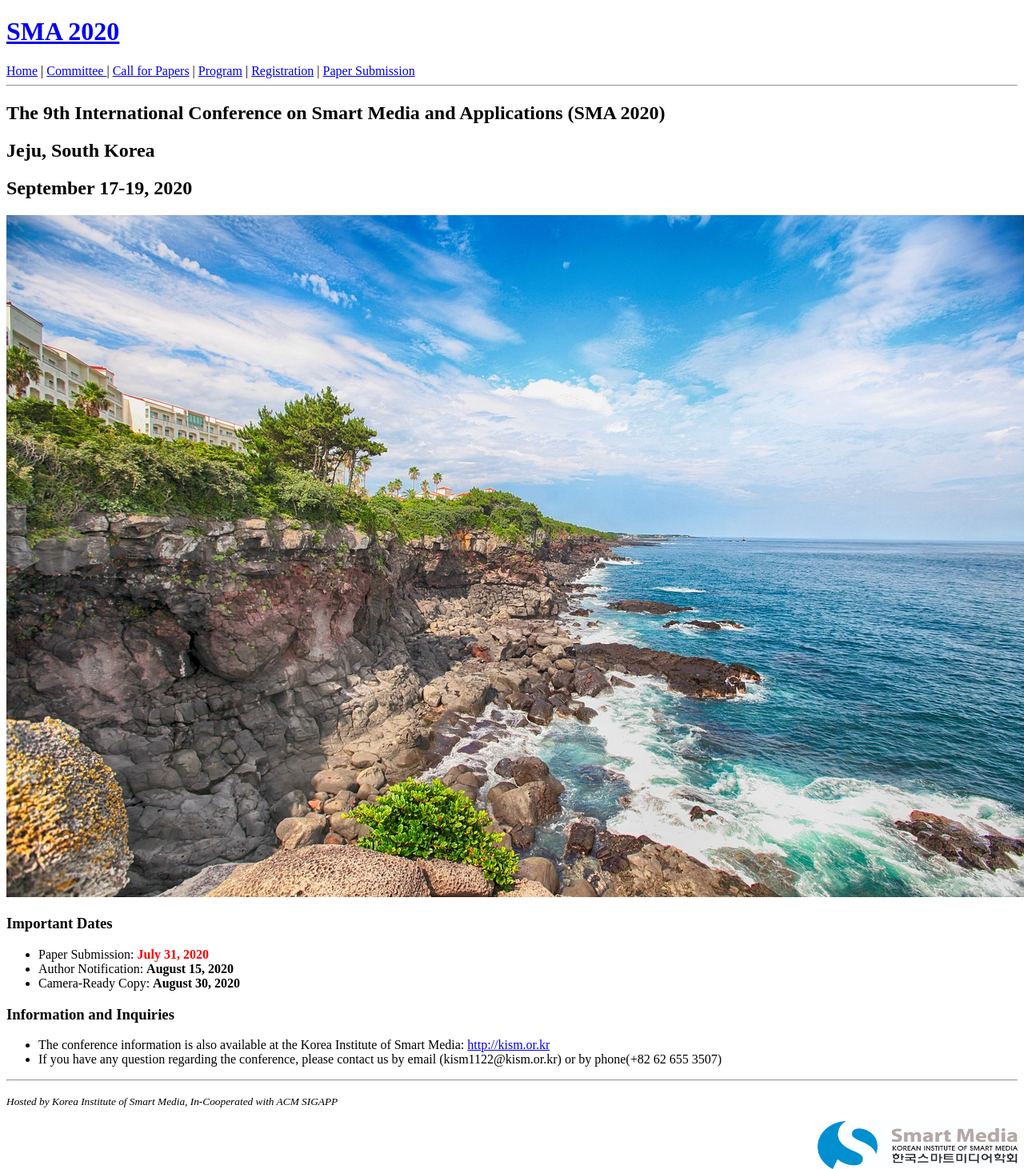
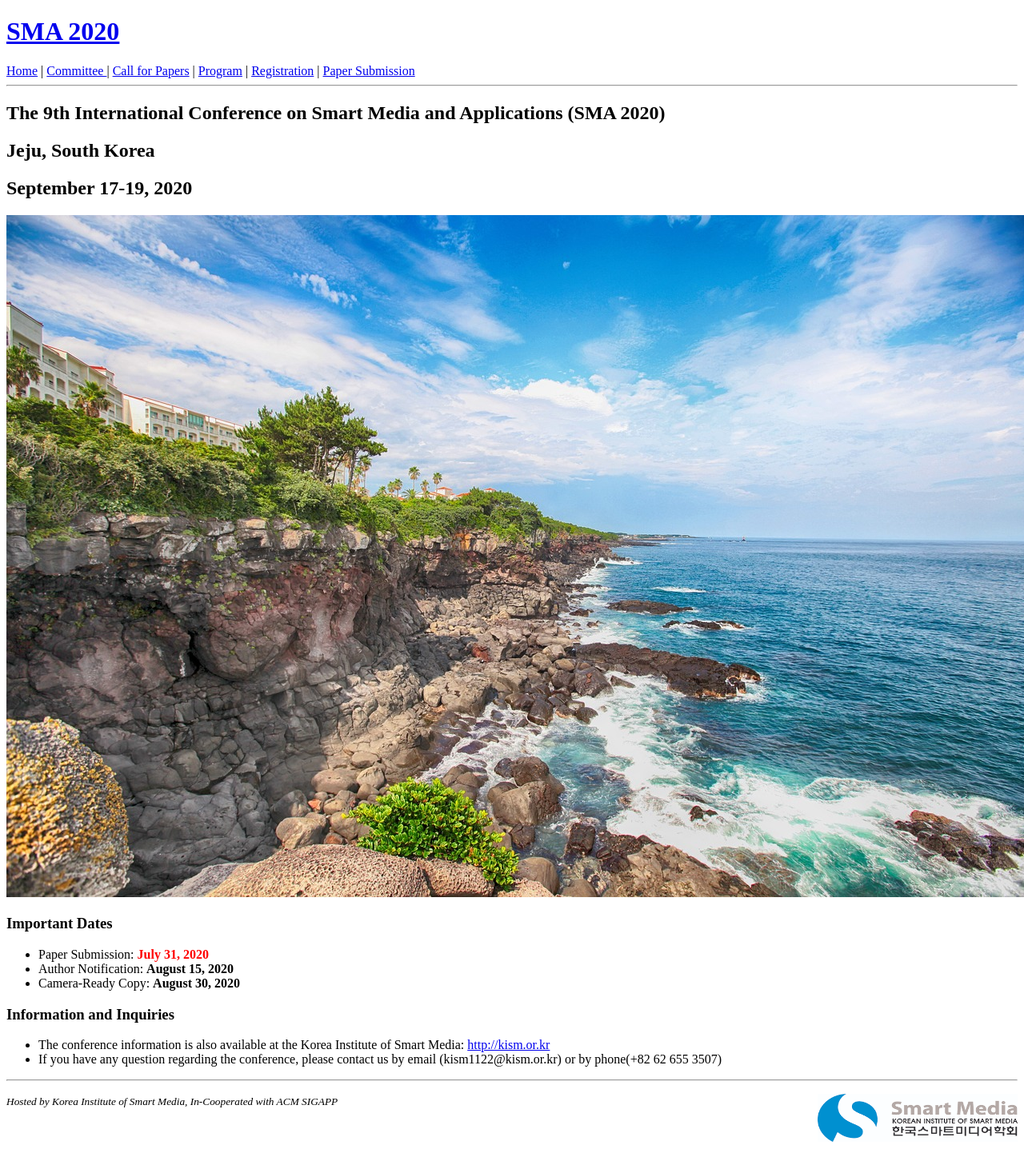
Before and after one commit to icea-conf/sma-2020.github.io, a Jekyll site: the page built from index.html, in a window 1280 px wide. Shown: the whole page at 80% size. Built offline with Jekyll 4.4.1, drawn with Linux system fonts in a browser that asks for light colours; the list of posts is cut into pages by our own code; after the commit the page ends 1428 px from its top, so only the background shows below that.

Commit message:
Update default.html

```diff
--- a/_layouts/default.html
+++ b/_layouts/default.html
@@ -24,7 +24,6 @@
 
     {{ content }}
 <hr>
-    <p><small> <i>Hosted by Korea Institute of Smart Media, In-Cooperated with ACM SIGAPP</i> </small></p>
-    <img src="https://sma-2020.github.io/image/logo.png" alt="" width="250" height="60" align="right">
+    <p><small> <i>Hosted by Korea Institute of Smart Media, In-Cooperated with ACM SIGAPP</i> </small><img src="https://sma-2020.github.io/image/logo.png" alt="" width="250" height="60" align="right"></p>
 </body>
 </html>
```
